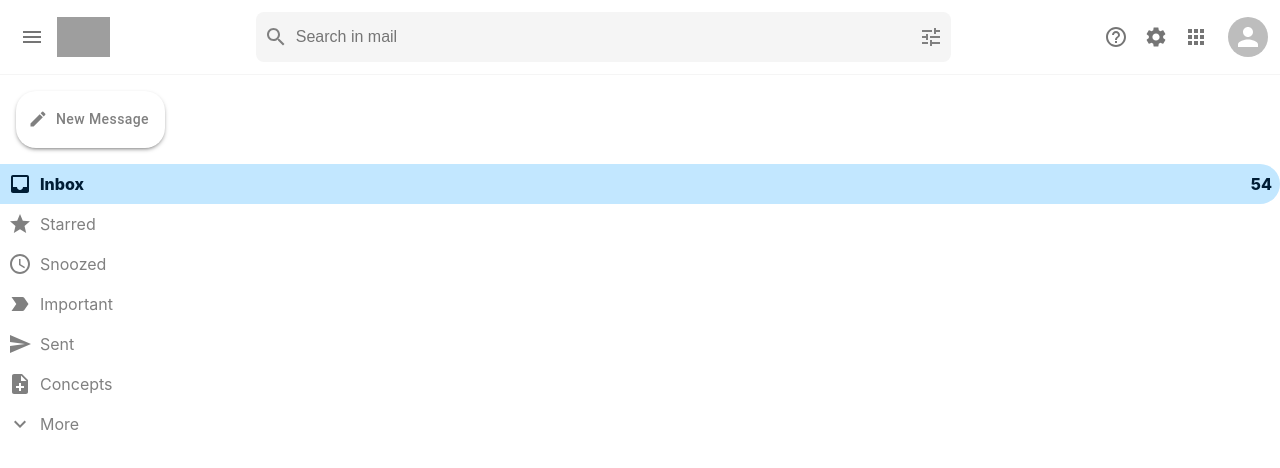
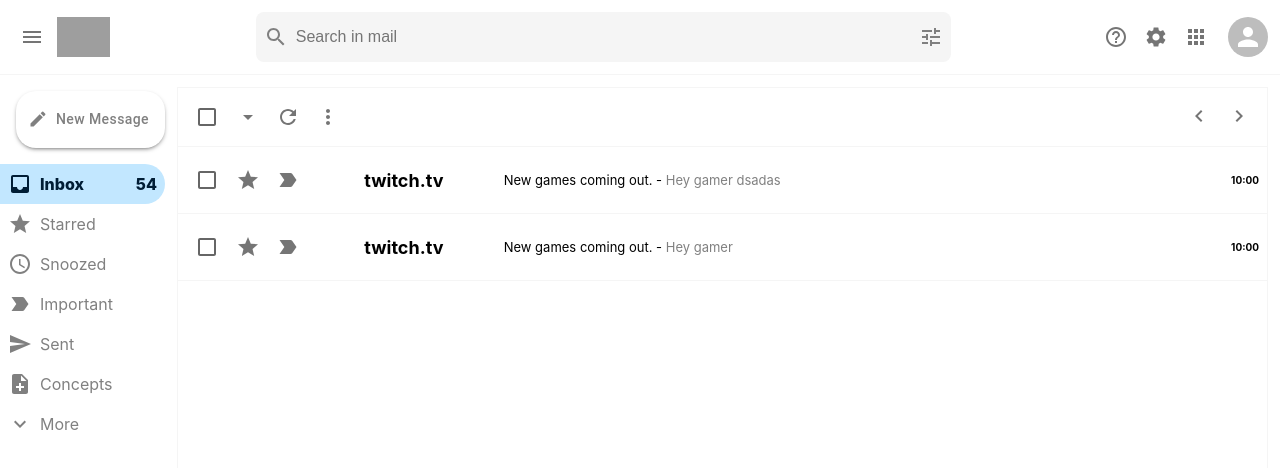
Before and after one commit to FilipTokar/gmail-clone, a React (Create React App) app: page / in a window 1280 px wide. Shown: the top 468 px of the page. Built offline with nearby package versions, Linux system fonts and the light colour scheme; grey boxes are pictures that could not be loaded.

Commit message:
adding a EmailList and EmailRow components

```diff
--- a/package.json
+++ b/package.json
@@ -14,6 +14,7 @@
     "react": "^18.2.0",
     "react-dom": "^18.2.0",
     "react-redux": "^8.0.5",
+    "react-router-dom": "^6.10.0",
     "react-scripts": "5.0.1",
     "web-vitals": "^2.1.4"
   },
--- a/src/App.css
+++ b/src/App.css
@@ -1,5 +1,11 @@
 * {
   margin: 0;
+}
+
+
+.app__body {
+  display: flex;
+  height: 100vh;
 }
 
 /* HEADER */
@@ -102,3 +108,73 @@
 .sidebar__option:hover p {
   display: inline;
 }
+
+/* EMAIL LIST */
+
+.email__list {
+  flex: 1;
+  overflow: scroll;
+  margin: 12px 12px 0 12px;
+  border: 1px solid whitesmoke;
+}
+
+.email-list__setting {
+  position: sticky;
+  top:0;
+  display: flex;
+  justify-content: space-between;
+  border-bottom: 1px solid whitesmoke;
+  background-color: white;
+  padding: 8px;
+  border-top-left-radius: 10px;
+
+}
+
+/* EMAIL ROW */
+
+.email-row {
+  display: flex;
+  align-items: center;
+  justify-content: space-between;
+  padding: 8px;
+  cursor: pointer;
+  z-index: 100;
+  height: 50px;
+  border-bottom: 1px solid whitesmoke;
+}
+
+.email-row:hover {
+border-top: 1px solid whitesmoke;
+box-shadow: 0px 4px 4px -2px rgba(0, 0, 0, 0.5);
+}
+
+.email-row__message {
+  display: flex;
+  flex: 0.8;
+  align-items: center;
+  font-size: 13px;
+}
+
+.email-row__message--para {
+  width: 100%;
+  max-width: 400px;
+  white-space: nowrap;
+  text-overflow:ellipsis;
+  overflow: hidden;
+  padding-left: 4px;
+  padding-right: 4px;
+}
+
+.email-row__title {
+  font-size: 18px;
+}
+
+.email-row__time {
+  font-size: 10px;
+  font-weight: bold;
+}
+
+.email-row__description {
+  font-weight: 400;
+  color: gray;
+}
--- a/src/App.js
+++ b/src/App.js
@@ -2,12 +2,23 @@ import React from 'react';
 import './App.css';
 import Header from './components/Header';
 import Sidebar from './components/Sidebar';
+import { BrowserRouter as Router, Routes, Route } from 'react-router-dom';
+import EmailList from "./components/EmailList"
+import Email from './components/Email'
 
 function App() {
   return (
     <div className="App">
-      <Header/>
-      <Sidebar/>
+      <Router>
+        <Header/>
+        <div className='app__body'>
+          <Sidebar/>
+            <Routes>
+              <Route path='/' element={<EmailList/>}/>
+              <Route path='/mail' element={<Email/>}/>
+            </Routes>
+        </div>
+      </Router>
     </div>
   );
 }
--- /dev/null
+++ b/src/components/Email.jsx
@@ -0,0 +1,9 @@
+import React from 'react'
+
+export default function Email() {
+  return (
+    <div>
+
+    </div>
+  )
+}
--- /dev/null
+++ b/src/components/EmailList.jsx
@@ -0,0 +1,51 @@
+import { Checkbox, IconButton } from '@mui/material'
+import React from 'react'
+import ArrowDropDownIcon from '@mui/icons-material/ArrowDropDown';
+import RefreshIcon from '@mui/icons-material/Refresh';
+import MoreVertIcon from '@mui/icons-material/MoreVert';
+import ChevronRightIcon from '@mui/icons-material/ChevronRight';
+import ChevronLeftIcon from '@mui/icons-material/ChevronLeft';
+import EmailRow from './UI/EmailRow';
+
+export default function EmailList() {
+  return (
+    <div className='email__list'>
+        <div className="email-list__setting">
+            <div className="email-list__setting--left">
+                <Checkbox/>
+                <IconButton>
+                    <ArrowDropDownIcon/>
+                </IconButton>
+                <IconButton>
+                    <RefreshIcon/>
+                </IconButton>
+                <IconButton>
+                    <MoreVertIcon/>
+                </IconButton>
+            </div>
+            <div className="email-list__setting--right">
+                <IconButton>
+                   <ChevronLeftIcon/>
+                </IconButton>
+                <IconButton>
+                <ChevronRightIcon/>
+                </IconButton>
+
+            </div>
+        </div>
+        <div className="email__list--rows">
+            <EmailRow
+            title='twitch.tv'
+            subject="New games coming out."
+            description='Hey gamer dsadas'
+            time='10:00'/>
+            <EmailRow
+            title='twitch.tv'
+            subject="New games coming out."
+            description='Hey gamer'
+            time='10:00'/>
+        </div>
+
+    </div>
+  )
+}
--- /dev/null
+++ b/src/components/UI/EmailRow.jsx
@@ -0,0 +1,35 @@
+import { Checkbox, IconButton } from '@mui/material'
+import React from 'react'
+import StarIcon from '@mui/icons-material/Star';
+import LabelImportantIcon from '@mui/icons-material/LabelImportant';
+
+export default function EmailRow({id, title, subject, description, time}) {
+  return (
+    <div className='email-row'>
+      <div className="email-row__options">
+      <Checkbox/>
+      <IconButton>
+        <StarIcon/>
+      </IconButton>
+      <IconButton>
+        <LabelImportantIcon/>
+      </IconButton>
+      </div>
+      <h3 className="email-row__title">
+        {title}
+      </h3>
+      <div className="email-row__message">
+            <p className="email-row__message--para">
+                {subject}{" - "}
+            <span className="email-row__description">
+                {description}
+            </span>
+            </p>
+      </div>
+      <p className="email-row__time">
+        {time}
+      </p>
+
+    </div>
+  )
+}
```
Also changed, not shown: 1 other file (tests, documents, lock files or other folders).
